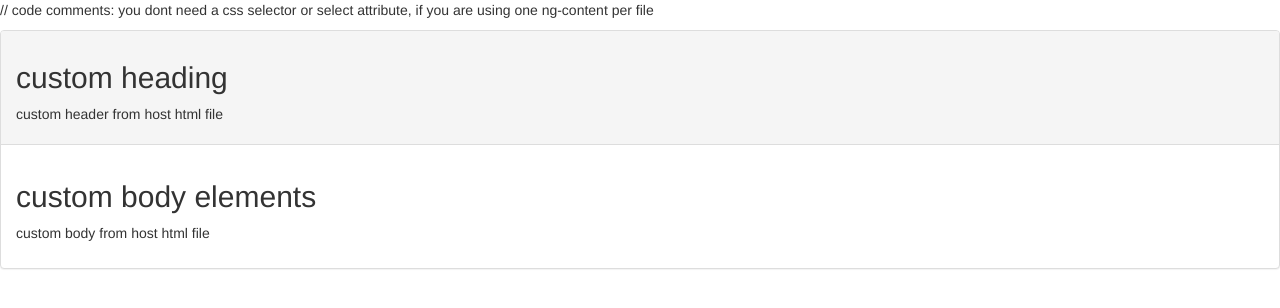
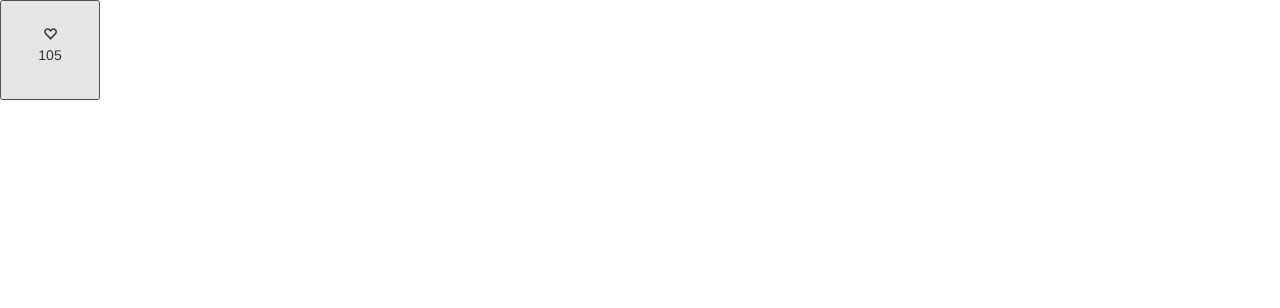
Before and after one commit to dev-basit/learning-angular, an Angular app: page / in a window 1280 px wide. Shown: the top 308 px of the page. Built offline with nearby package versions, Linux system fonts and the light colour scheme.

Commit message:
Exercise - created reusable component like tweet

```diff
--- a/src/app/app.component.html
+++ b/src/app/app.component.html
@@ -7,7 +7,7 @@
   (change)="onFavoriteChanged($event)"
 ></favorite> -->
 
-<bootstrap-pannel>
+<!-- <bootstrap-pannel>
   <ng-container class="heading">
     <h2>custom heading</h2>
     <p>custom header from host html file</p>
@@ -16,4 +16,10 @@
     <h2>custom body elements</h2>
     <p>custom body from host html file</p>
   </div>
-</bootstrap-pannel>
+</bootstrap-pannel> -->
+
+<like
+  [likesCount]="tweet.likesCount"
+  [isLiked]="tweet.isLiked"
+  (change)="changeCounter($event)"
+></like>
--- a/src/app/app.component.ts
+++ b/src/app/app.component.ts
@@ -13,7 +13,17 @@ export class AppComponent {
     isFavorite: true,
   };
 
+  tweet = {
+    isLiked: false,
+    likesCount: 105,
+  };
+
   onFavoriteChanged(eventArgs: FavoriteChangedEventArgs) {
     console.log('favorite changed', eventArgs);
   }
+
+  changeCounter(isLiked: boolean) {
+    if (isLiked) this.tweet.likesCount++;
+    else this.tweet.likesCount--;
+  }
 }
--- a/src/app/app.module.ts
+++ b/src/app/app.module.ts
@@ -7,9 +7,10 @@ import { AppComponent } from './app.component';
 import { CoursesComponent } from './courses/courses.component';
 import { CoursesService } from './courses.service';
 import { SummaryPipe } from './summary.pipe';
-import { ExcersicesComponent } from './excersices/excersices.component';
 import { FavoriteComponent } from './favorite/favorite.component';
 import { BootstrapPannelComponent } from './bootstrap-pannel/bootstrap-pannel.component';
+import { LikeComponent } from './exercises/like-component/like-component.component';
+import { ExcersicesComponent } from './exercises/excersices/excersices.component';
 
 @NgModule({
   declarations: [
@@ -19,6 +20,7 @@ import { BootstrapPannelComponent } from './bootstrap-pannel/bootstrap-pannel.co
     ExcersicesComponent,
     FavoriteComponent,
     BootstrapPannelComponent,
+    LikeComponent,
   ],
   imports: [BrowserModule, AppRoutingModule, FormsModule],
   providers: [CoursesService],
--- /dev/null
+++ b/src/app/exercises/like-component/like-component.component.html
@@ -0,0 +1,8 @@
+<button style="width: 10rem; height: 10rem" (click)="updateLike()">
+  <span
+    class="glyphicon"
+    [class.glyphicon-heart]="isLiked"
+    [class.glyphicon-heart-empty]="!isLiked"
+  ></span>
+  <p [textContent]="likesCount"></p>
+</button>
--- /dev/null
+++ b/src/app/exercises/like-component/like-component.component.ts
@@ -0,0 +1,17 @@
+import { Component, EventEmitter, Input, Output } from '@angular/core';
+
+@Component({
+  selector: 'like',
+  templateUrl: './like-component.component.html',
+  styleUrls: ['./like-component.component.scss'],
+})
+export class LikeComponent {
+  @Input() likesCount: any;
+  @Input() isLiked: any;
+  @Output() change = new EventEmitter();
+
+  updateLike() {
+    this.isLiked = !this.isLiked;
+    this.change.emit(this.isLiked);
+  }
+}
```
Also changed, not shown: src/app/exercises/excersices/excersices.component.html (renamed from src/app/excersices/excersices.component.html), src/app/exercises/excersices/excersices.component.scss (renamed from src/app/excersices/excersices.component.scss), src/app/exercises/excersices/excersices.component.ts (renamed from src/app/excersices/excersices.component.ts), src/app/exercises/like-component/like-component.component.scss (added), 2 other files (tests, documents, lock files or other folders).
